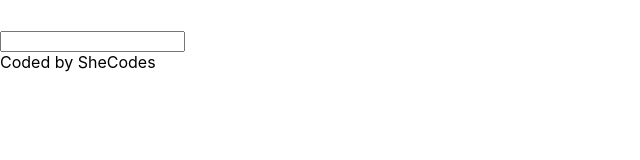
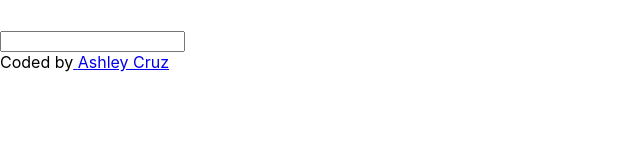
Before and after one commit to ashcruzzz/react-dictionary, a React (Create React App) app: page / in a window 1280 px wide. Shown: the top 160 px of the page, without its empty margins (0-640 px from the left). Built offline with nearby package versions, Linux system fonts and the light colour scheme; the HTML template or start-up script is replaced by a standard one.

Commit message:
adjusted footer and github link

```diff
--- a/src/App.js
+++ b/src/App.js
@@ -9,7 +9,13 @@ function App() {
         <main>
           <Dictionary />
         </main>
-        <footer className="text-center">Coded by SheCodes</footer>
+        <footer className="text-center">
+          Coded by
+          <a href="https://github.com/ashcruzzz/react-dictionary">
+            {" "}
+            Ashley Cruz
+          </a>
+        </footer>
       </div>
     </div>
   );
```
